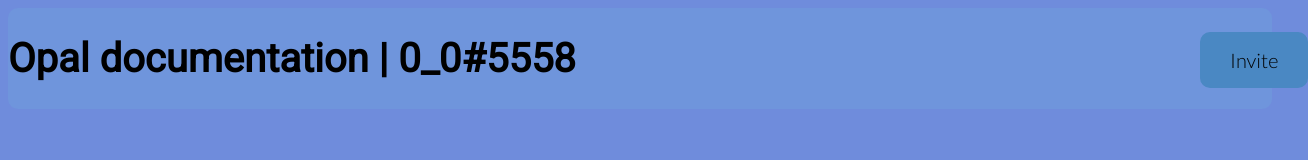
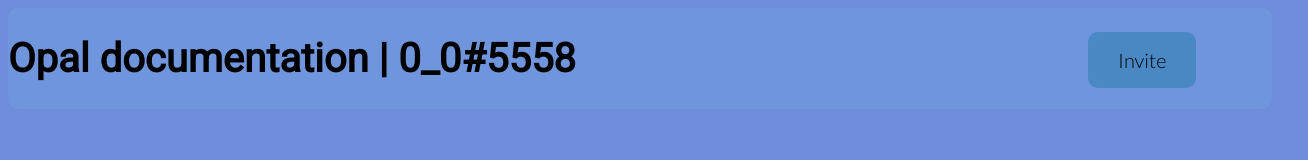
Before and after one commit to gitnotv/opal-, a plain HTML site: page index.html in a window 1280 px wide. Shown: the whole page, 1308 px wide, since content can reach past the window. Drawn offline with Linux system fonts and the light colour scheme.

Commit message:
Update styles.css

```diff
--- a/styles.css
+++ b/styles.css
@@ -50,7 +50,7 @@
     border-radius: 10px;
     top: 32px;
     stroke-opacity: 1;
-    left: 1200px;
+    left: 85%;
     position:  absolute;
 }
 
```
